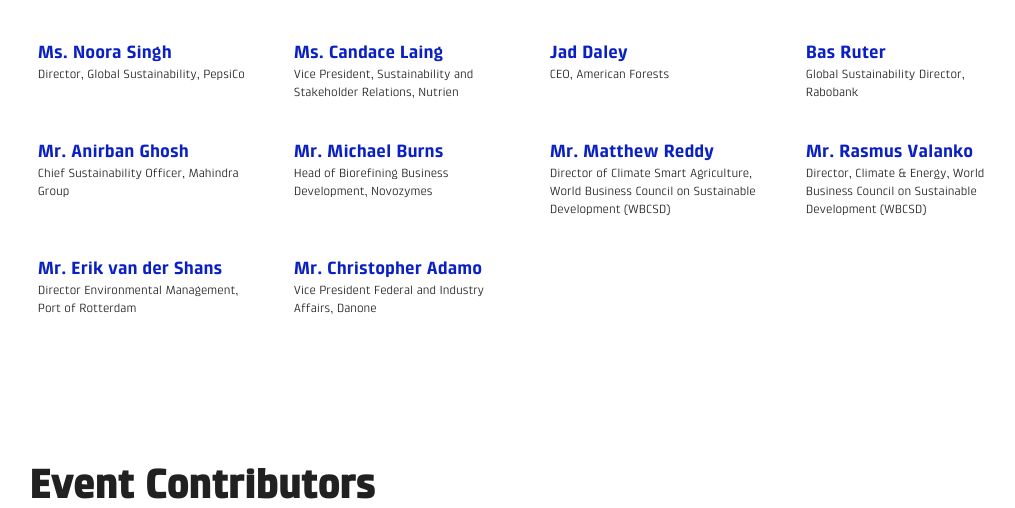
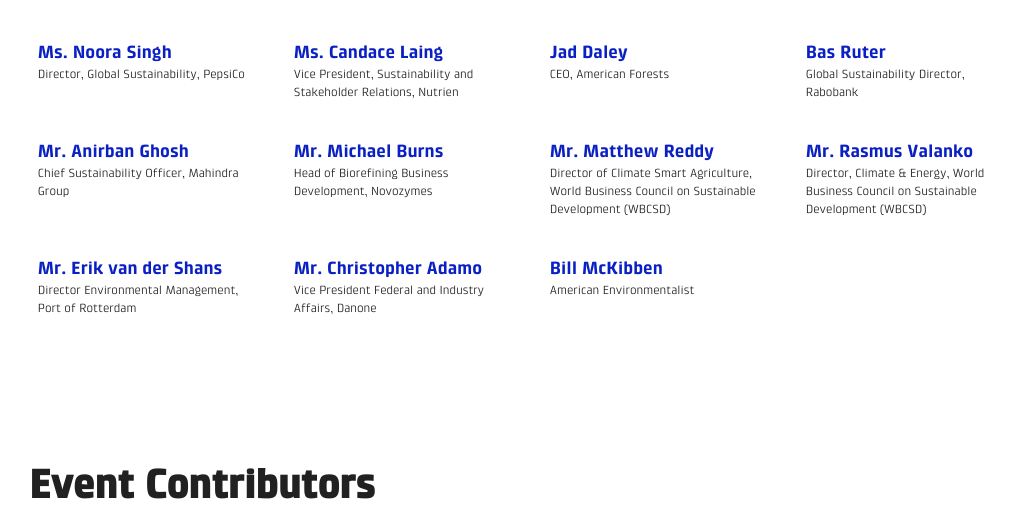
Before and after one commit to ryanswaney/lesc-jekyll, a Jekyll site: the page built from _event/lesc-gcas.markdown, in a window 1280 px wide and 900 px high, scrolled down 7552 px, cut to the strip 0-508 px from the top of the window. Shown: the whole strip, without its empty margins (111-1126 px from the left). Built offline with Jekyll 4.4.1, drawn with Linux system fonts in a browser that asks for light colours; nearby versions of some CDN libraries; some of the changed lines change nothing that is shown.

Commit message:
Updated Lesc Gcas

```diff
--- a/_event/lesc-gcas.markdown
+++ b/_event/lesc-gcas.markdown
@@ -665,6 +665,15 @@
   title: Vice President Federal and Industry Affairs, Danone
   bio_text:
   image: "/uploads/Chris%20Adamo.jpeg"
+- name: Bill McKibben
+  title: American Environmentalist
+  bio_text: |-
+    Bill McKibben is an author and environmentalist who in 2014 was awarded the Right Livelihood Prize, sometimes called the ‘alternative Nobel.’ His 1989 book The End of Nature is regarded as the first book for a general audience about climate change, and has appeared in 24 languages; he’s gone on to write a dozen more books. He is a founder of 350.org, the first planet-wide, grassroots climate change movement, which has organized twenty thousand rallies around the world in every country save North Korea, spearheaded the resistance to the Keystone Pipeline, and launched the fast-growing fossil fuel divestment movement.
+
+    The Schumann Distinguished Scholar in Environmental Studies at Middlebury College and a fellow of the American Academy of Arts and Sciences, he was the 2013 winner of the Gandhi Prize and the Thomas Merton Prize, and holds honorary degrees from 18 colleges and universities. Foreign Policy named him to their inaugural list of the world’s 100 most important global thinkers, and the Boston Globe said he was “probably America’s most important environmentalist.”
+
+    A former staff writer for the New Yorker, he writes frequently for a wide variety of publications around the world, including the New York Review of Books, National Geographic, and Rolling Stone. He lives in the mountains above Lake Champlain with his wife, the writer Sue Halpern, where he spends as much time as possible outdoors . In 2014, biologists honored him by naming a new species of woodland gnat -- Megophthalmidia mckibbeni -- in his honor.
+  image:
 partners:
 - name: LESC 2018 GCAS Partnerts
   image: "/uploads/180823-lesc-gcas-podium-sign-partners-web.png"
```
